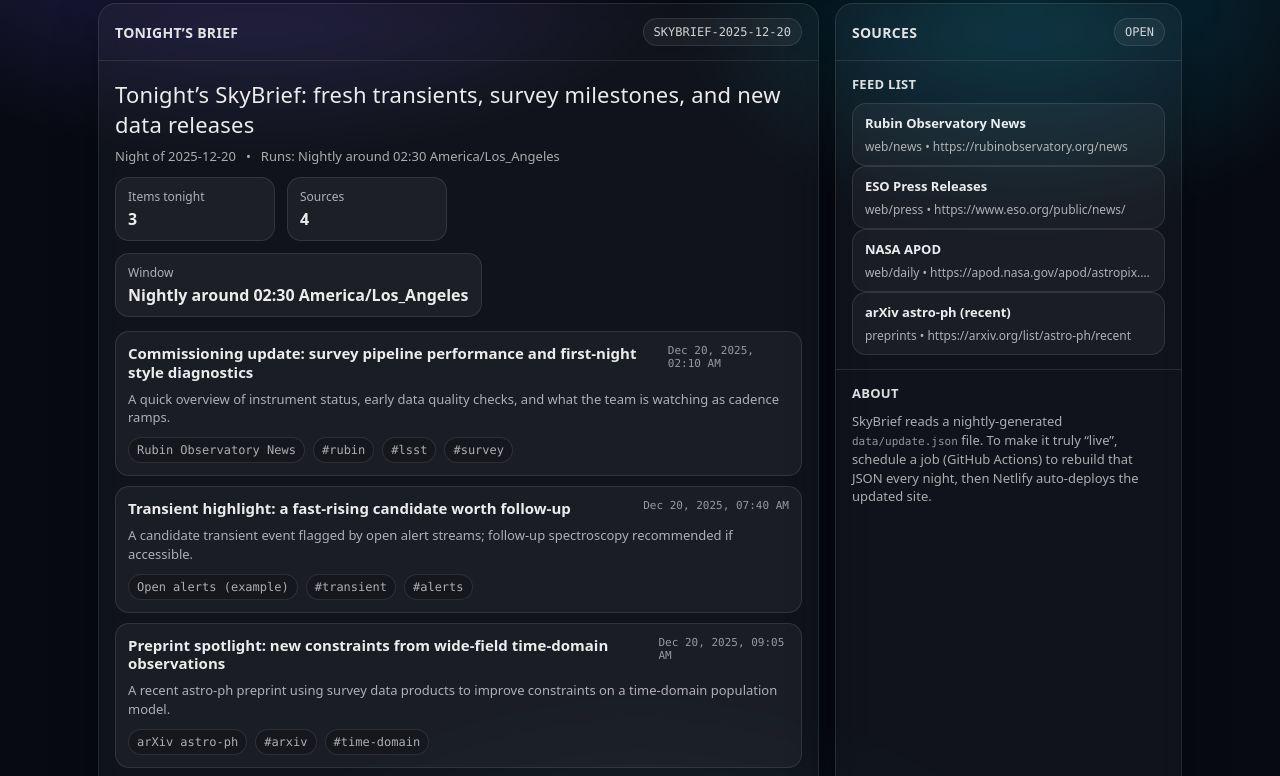
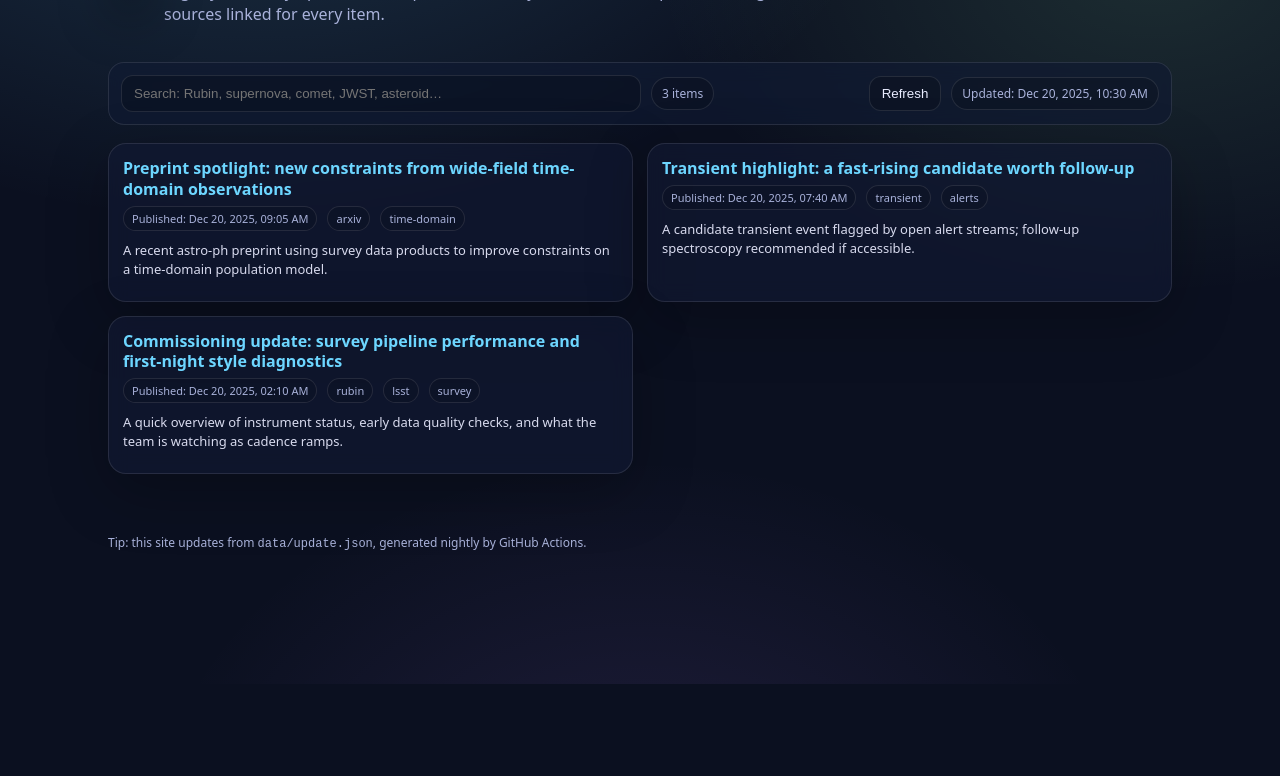
Before and after one commit to alkinderm/SkyBrief, a plain HTML site: page index.html in a window 1280 px wide. Shown: the part 116-892 px from the top of the page. After the commit the page ends 800 px from the top, so only its background shows below. Drawn offline with Linux system fonts and the light colour scheme.

Commit message:
Update index.html

```diff
--- a/index.html
+++ b/index.html
@@ -4,448 +4,322 @@
   <meta charset="utf-8" />
   <meta name="viewport" content="width=device-width,initial-scale=1" />
   <title>SkyBrief</title>
-  <meta name="description" content="Nightly astronomy discovery briefs from open-source observatories." />
+  <meta name="description" content="SkyBrief: nightly discovery updates from open-source observatory feeds." />
 
   <style>
-    :root{
-      --bg: #070A12;
-      --panel: rgba(255,255,255,0.06);
-      --panel2: rgba(255,255,255,0.10);
-      --text: rgba(255,255,255,0.92);
-      --muted: rgba(255,255,255,0.65);
-      --line: rgba(255,255,255,0.10);
-      --accent: #7C5CFF;
-      --accent2:#00D4FF;
-      --good:#41f0a6;
-      --warn:#ffd36e;
-      --bad:#ff6b8b;
-      --radius: 18px;
-      --shadow: 0 18px 45px rgba(0,0,0,0.35);
-      --mono: ui-monospace, SFMono-Regular, Menlo, Monaco, Consolas, "Liberation Mono", "Courier New", monospace;
-      --sans: ui-sans-serif, system-ui, -apple-system, Segoe UI, Roboto, Helvetica, Arial, "Apple Color Emoji","Segoe UI Emoji";
-    }
-    *{box-sizing:border-box}
+    :root { --bg:#0b1020; --panel:#111a33; --ink:#e9ecff; --muted:#a9b2da; --accent:#6dd6ff; --accent2:#9bffb0; --line:rgba(255,255,255,.10); }
+    * { box-sizing:border-box; }
     body{
-      margin:0;
-      font-family: var(--sans);
-      color:var(--text);
+      margin:0; font-family: ui-sans-serif, system-ui, -apple-system, Segoe UI, Roboto, Helvetica, Arial;
+      color:var(--ink);
       background:
-        radial-gradient(900px 500px at 20% 0%, rgba(124,92,255,0.30), transparent 55%),
-        radial-gradient(700px 500px at 80% 10%, rgba(0,212,255,0.22), transparent 50%),
-        radial-gradient(900px 700px at 50% 120%, rgba(65,240,166,0.12), transparent 55%),
+        radial-gradient(1100px 700px at 20% -10%, rgba(109,214,255,.18), transparent 60%),
+        radial-gradient(900px 600px at 90% 10%, rgba(155,255,176,.12), transparent 55%),
+        radial-gradient(900px 700px at 50% 120%, rgba(180,126,255,.12), transparent 55%),
         var(--bg);
       min-height:100vh;
     }
-    a{color:inherit; text-decoration:none}
-    a:hover{text-decoration:underline}
-    .wrap{max-width:1120px; margin:0 auto; padding:28px 18px 60px}
+    a { color: var(--accent); text-decoration:none; }
+    a:hover { text-decoration:underline; }
+
     header{
-      display:flex; gap:14px; align-items:center; justify-content:space-between;
-      padding:14px 16px;
-      border:1px solid var(--line);
-      border-radius: var(--radius);
-      background: linear-gradient(180deg, rgba(255,255,255,0.07), rgba(255,255,255,0.03));
-      box-shadow: var(--shadow);
-      backdrop-filter: blur(10px);
+      padding: 40px 18px 18px;
+      max-width: 1100px;
+      margin: 0 auto;
     }
     .brand{
       display:flex; align-items:center; gap:12px;
-      min-width: 220px;
     }
     .logo{
-      width:38px; height:38px; border-radius: 12px;
-      background: conic-gradient(from 210deg, var(--accent), var(--accent2), var(--good), var(--accent));
-      box-shadow: 0 10px 25px rgba(124,92,255,0.25);
+      width:44px; height:44px; border-radius:14px;
+      background: linear-gradient(135deg, rgba(109,214,255,.9), rgba(155,255,176,.75));
+      box-shadow: 0 20px 50px rgba(0,0,0,.35);
       position:relative;
+      overflow:hidden;
     }
-    .logo:after{
+    .logo:before{
       content:"";
-      position:absolute; inset:7px;
-      border-radius:10px;
-      background: rgba(0,0,0,0.55);
-      border:1px solid rgba(255,255,255,0.12);
+      position:absolute; inset:-40%;
+      background: radial-gradient(circle at 30% 30%, rgba(255,255,255,.85), transparent 40%);
+      transform: rotate(18deg);
     }
-    h1{font-size:18px; margin:0; letter-spacing:0.2px}
-    .tag{margin:2px 0 0; font-size:12px; color:var(--muted)}
-    .controls{
-      display:flex; gap:10px; align-items:center; flex-wrap:wrap; justify-content:flex-end;
+    h1{ margin:0; font-size: 34px; letter-spacing: .2px; }
+    .subtitle{
+      margin-top:10px;
+      color: var(--muted);
+      line-height: 1.45;
+      max-width: 72ch;
+    }
+
+    main{
+      max-width: 1100px;
+      margin: 0 auto;
+      padding: 0 18px 60px;
+    }
+
+    .toolbar{
+      margin-top:18px;
+      display:flex;
+      flex-wrap:wrap;
+      gap:10px;
+      align-items:center;
+      justify-content:space-between;
+      padding: 12px;
+      border: 1px solid var(--line);
+      background: rgba(17,26,51,.70);
+      border-radius: 16px;
+      backdrop-filter: blur(10px);
+    }
+    .left, .right { display:flex; gap:10px; align-items:center; flex-wrap:wrap; }
+    input[type="search"]{
+      width:min(520px, 80vw);
+      padding:10px 12px;
+      border-radius: 12px;
+      border: 1px solid var(--line);
+      background: rgba(0,0,0,.20);
+      color: var(--ink);
+      outline:none;
     }
     .pill{
-      display:flex; gap:8px; align-items:center;
-      padding:9px 12px;
-      border:1px solid var(--line);
+      font-size: 12px;
+      padding: 7px 10px;
       border-radius: 999px;
-      background: rgba(255,255,255,0.04);
-      font-size:13px;
+      border: 1px solid var(--line);
       color: var(--muted);
+      background: rgba(0,0,0,.15);
     }
-    .pill strong{color:var(--text); font-weight:600}
     .btn{
-      padding:9px 12px;
-      border-radius: 999px;
-      border:1px solid var(--line);
-      background: rgba(255,255,255,0.06);
-      color: var(--text);
-      font-size:13px;
       cursor:pointer;
-      transition: transform .08s ease, background .15s ease;
+      border: 1px solid var(--line);
+      background: rgba(0,0,0,.18);
+      color: var(--ink);
+      padding: 9px 12px;
+      border-radius: 12px;
     }
-    .btn:hover{background: rgba(255,255,255,0.10)}
-    .btn:active{transform: translateY(1px)}
+    .btn:hover{ border-color: rgba(109,214,255,.55); }
+
     .grid{
-      margin-top:18px;
+      margin-top: 18px;
       display:grid;
-      grid-template-columns: 1.35fr 0.65fr;
-      gap:16px;
-    }
-    @media (max-width: 960px){
-      .grid{grid-template-columns:1fr}
-      .brand{min-width:auto}
+      grid-template-columns: repeat(12, 1fr);
+      gap: 14px;
     }
     .card{
-      border:1px solid var(--line);
-      border-radius: var(--radius);
-      background: rgba(255,255,255,0.04);
-      box-shadow: var(--shadow);
+      grid-column: span 12;
+      border: 1px solid var(--line);
+      background: rgba(17,26,51,.65);
+      border-radius: 18px;
+      padding: 14px 14px 12px;
       backdrop-filter: blur(10px);
-      overflow:hidden;
+      box-shadow: 0 18px 60px rgba(0,0,0,.25);
     }
-    .card .hd{
-      padding:14px 16px;
-      border-bottom: 1px solid var(--line);
-      display:flex; align-items:center; justify-content:space-between; gap:10px;
+    @media (min-width: 820px){
+      .card { grid-column: span 6; }
     }
-    .card .hd h2{
+
+    .cardTop{
+      display:flex; gap:10px; align-items:flex-start; justify-content:space-between;
+    }
+    .title{
       margin:0;
-      font-size:14px;
-      letter-spacing:0.3px;
-      color: rgba(255,255,255,0.88);
-      text-transform: uppercase;
+      font-size: 16px;
+      line-height: 1.3;
     }
-    .badge{
-      font-family: var(--mono);
-      font-size:12px;
-      padding:6px 10px;
-      border-radius:999px;
-      border:1px solid var(--line);
-      background: rgba(255,255,255,0.05);
-      color: rgba(255,255,255,0.80);
+    .meta{
+      margin-top: 6px;
+      color: var(--muted);
+      font-size: 12px;
+      display:flex; gap:10px; flex-wrap:wrap;
     }
-    .content{padding:14px 16px}
-    .brief-title{
-      font-size:22px; margin:4px 0 8px;
-      letter-spacing: 0.2px;
+    .tag{
+      font-size: 11px;
+      padding: 4px 8px;
+      border-radius: 999px;
+      border: 1px solid var(--line);
+      color: var(--muted);
+      background: rgba(0,0,0,.12);
+      white-space:nowrap;
     }
-    .brief-meta{
+    .summary{
+      margin: 10px 0 0;
+      color: rgba(233,236,255,.92);
+      font-size: 13px;
+      line-height: 1.45;
+    }
+    .links{
+      margin-top: 10px;
       display:flex; gap:10px; flex-wrap:wrap;
-      color: var(--muted); font-size:13px; margin-bottom:12px;
     }
-    .kpi{
-      display:flex; gap:12px; flex-wrap:wrap;
-      margin: 6px 0 14px;
+    .smalllink{
+      font-size: 12px;
+      padding: 7px 10px;
+      border-radius: 12px;
+      border: 1px solid var(--line);
+      background: rgba(0,0,0,.14);
     }
-    .kpi .box{
-      padding:10px 12px;
-      border-radius: 14px;
-      border:1px solid var(--line);
-      background: rgba(255,255,255,0.05);
-      min-width: 160px;
-    }
-    .kpi .label{font-size:12px; color:var(--muted)}
-    .kpi .value{font-size:16px; font-weight:650; margin-top:3px}
-    .items{display:flex; flex-direction:column; gap:10px}
-    .item{
-      padding:12px 12px;
-      border-radius: 14px;
-      border:1px solid var(--line);
-      background: rgba(255,255,255,0.045);
-      transition: background .15s ease, transform .08s ease;
-    }
-    .item:hover{background: rgba(255,255,255,0.07)}
-    .item:active{transform: translateY(1px)}
-    .item .top{
-      display:flex; align-items:flex-start; justify-content:space-between; gap:10px;
-    }
-    .item h3{
-      margin:0;
-      font-size:15px;
-      line-height:1.25;
-    }
-    .item p{
-      margin:8px 0 0;
+
+    footer{
+      max-width:1100px;
+      margin:0 auto;
+      padding: 0 18px 30px;
       color: var(--muted);
-      font-size:13px;
-      line-height:1.45;
-    }
-    .chiprow{
-      margin-top:10px;
-      display:flex; gap:8px; flex-wrap:wrap;
-      color: var(--muted);
-      font-size:12px;
-    }
-    .chip{
-      padding:5px 8px;
-      border-radius:999px;
-      border:1px solid var(--line);
-      background: rgba(0,0,0,0.18);
-      font-family: var(--mono);
-    }
-    .side .content{padding:0}
-    .side section{
-      padding:14px 16px;
-      border-bottom: 1px solid var(--line);
-    }
-    .side section:last-child{border-bottom:none}
-    .side h3{
-      margin:0 0 10px;
-      font-size:13px;
-      letter-spacing:0.3px;
-      text-transform:uppercase;
-      color: rgba(255,255,255,0.86);
-    }
-    .source{
-      display:flex; flex-direction:column; gap:6px;
-      padding:10px 12px;
-      border:1px solid var(--line);
-      border-radius: 14px;
-      background: rgba(255,255,255,0.045);
-    }
-    .source .name{font-weight:650; font-size:13px}
-    .source .url{font-size:12px; color:var(--muted); overflow:hidden; text-overflow:ellipsis; white-space:nowrap}
-    .foot{
-      margin-top:16px;
-      color: rgba(255,255,255,0.55);
-      font-size:12px;
-      display:flex; justify-content:space-between; gap:10px; flex-wrap:wrap;
+      font-size: 12px;
     }
     .error{
-      border:1px solid rgba(255,107,139,0.35);
-      background: rgba(255,107,139,0.10);
-      color: rgba(255,255,255,0.90);
+      border: 1px solid rgba(255,120,120,.35);
+      background: rgba(255,120,120,.08);
+      padding: 12px;
       border-radius: 14px;
-      padding:12px;
-      font-size:13px;
+      color: rgba(255,220,220,.95);
+      margin-top: 16px;
+      white-space: pre-wrap;
     }
-    .tiny{font-family: var(--mono); font-size:11px; color: rgba(255,255,255,0.55)}
   </style>
 </head>
 
 <body>
-  <div class="wrap">
-    <header>
-      <div class="brand">
-        <div class="logo" aria-hidden="true"></div>
-        <div>
-          <h1>SkyBrief</h1>
-          <div class="tag">Nightly discovery briefs from open sources</div>
+  <header>
+    <div class="brand">
+      <div class="logo" aria-hidden="true"></div>
+      <div>
+        <h1>SkyBrief</h1>
+        <div class="subtitle">
+          Nightly discovery updates from open observatory feeds. Built for quick scanning, with sources linked for every item.
         </div>
       </div>
+    </div>
+  </header>
 
-      <div class="controls">
-        <div class="pill">Last updated: <strong id="lastUpdated">—</strong></div>
-        <button class="btn" id="refreshBtn" type="button">Refresh</button>
-        <a class="btn" href="data/update.json" target="_blank" rel="noopener">View JSON</a>
+  <main>
+    <div class="toolbar">
+      <div class="left">
+        <input id="q" type="search" placeholder="Search: Rubin, supernova, comet, JWST, asteroid…" autocomplete="off" />
+        <span class="pill" id="statusPill">Loading…</span>
       </div>
-    </header>
+      <div class="right">
+        <button class="btn" id="refreshBtn">Refresh</button>
+        <span class="pill" id="updatedAtPill">—</span>
+      </div>
+    </div>
 
-    <div class="grid">
-      <main class="card">
-        <div class="hd">
-          <h2>Tonight’s Brief</h2>
-          <span class="badge" id="briefId">SKYBRIEF</span>
-        </div>
+    <div id="error" class="error" style="display:none;"></div>
+    <div id="grid" class="grid" aria-live="polite"></div>
+  </main>
 
-        <div class="content">
-          <div class="brief-title" id="headline">Loading…</div>
-
-          <div class="brief-meta">
-            <span id="dateLine">—</span>
-            <span>•</span>
-            <span id="windowLine">—</span>
-          </div>
-
-          <div class="kpi" id="kpis"></div>
-
-          <div class="items" id="items"></div>
-
-          <div class="foot">
-            <span>Built for quick, source-linked summaries.</span>
-            <span class="tiny" id="buildNote">—</span>
-          </div>
-
-          <div id="errorBox" style="margin-top:12px; display:none;" class="error"></div>
-        </div>
-      </main>
-
-      <aside class="card side">
-        <div class="hd">
-          <h2>Sources</h2>
-          <span class="badge">OPEN</span>
-        </div>
-
-        <div class="content">
-          <section>
-            <h3>Feed list</h3>
-            <div id="sources"></div>
-          </section>
-
-          <section>
-            <h3>About</h3>
-            <div style="color: var(--muted); font-size: 13px; line-height: 1.45;">
-              SkyBrief reads a nightly-generated <span class="tiny">data/update.json</span> file.
-              To make it truly “live”, schedule a job (GitHub Actions) to rebuild that JSON every night,
-              then Netlify auto-deploys the updated site.
-            </div>
-          </section>
-        </div>
-      </aside>
-    </div>
-  </div>
+  <footer>
+    Tip: this site updates from <code>data/update.json</code>, generated nightly by GitHub Actions.
+  </footer>
 
 <script>
-  const UPDATE_URL = "data/update.json";
+  const grid = document.getElementById("grid");
+  const q = document.getElementById("q");
+  const statusPill = document.getElementById("statusPill");
+  const updatedAtPill = document.getElementById("updatedAtPill");
+  const errorBox = document.getElementById("error");
+  const refreshBtn = document.getElementById("refreshBtn");
 
-  const $ = (id) => document.getElementById(id);
+  let DATA = null;
 
-  function fmtDate(iso){
-    try{
+  function fmtDate(iso) {
+    try {
       const d = new Date(iso);
       return d.toLocaleString(undefined, { year:"numeric", month:"short", day:"2-digit", hour:"2-digit", minute:"2-digit" });
-    }catch(e){ return iso; }
+    } catch { return iso; }
   }
 
-  function safeText(v, fallback="—"){
-    if (v === null || v === undefined) return fallback;
-    if (typeof v !== "string") return String(v);
-    return v.trim() || fallback;
-  }
+  function normalize(s){ return (s || "").toLowerCase(); }
 
-  function setError(msg){
-    const box = $("errorBox");
-    box.style.display = "block";
-    box.textContent = msg;
-  }
+  function render(items) {
+    grid.innerHTML = "";
+    if (!items.length) {
+      grid.innerHTML = `<div class="card"><p class="summary">No items match your search.</p></div>`;
+      return;
+    }
 
-  function clearError(){
-    const box = $("errorBox");
-    box.style.display = "none";
-    box.textContent = "";
-  }
+    for (const it of items) {
+      const tags = (it.tags || []).slice(0, 6);
+      const src = it.source || {};
+      const title = it.title || "Untitled update";
+      const when = it.published_at ? fmtDate(it.published_at) : "—";
+      const summary = it.summary || it.description || "";
+      const link = it.url || src.url || "#";
 
-  function renderKpis(update){
-    const kpis = $("kpis");
-    kpis.innerHTML = "";
-
-    const cards = [
-      { label: "Items tonight", value: update.items?.length ?? 0 },
-      { label: "Sources", value: update.sources?.length ?? 0 },
-      { label: "Window", value: safeText(update.window_local, "Nightly") }
-    ];
-
-    for (const c of cards){
-      const el = document.createElement("div");
-      el.className = "box";
-      el.innerHTML = `<div class="label">${c.label}</div><div class="value">${c.value}</div>`;
-      kpis.appendChild(el);
+      const card = document.createElement("div");
+      card.className = "card";
+      card.innerHTML = `
+        <div class="cardTop">
+          <div>
+            <h3 class="title"><a href="${link}" target="_blank" rel="noopener">${escapeHtml(title)}</a></h3>
+            <div class="meta">
+              <span class="tag">Published: ${escapeHtml(when)}</span>
+              ${src.name ? `<span class="tag">Source: ${escapeHtml(src.name)}</span>` : ""}
+              ${src.type ? `<span class="tag">${escapeHtml(src.type)}</span>` : ""}
+              ${tags.map(t => `<span class="tag">${escapeHtml(t)}</span>`).join("")}
+            </div>
+          </div>
+        </div>
+        ${summary ? `<p class="summary">${escapeHtml(summary)}</p>` : ""}
+        <div class="links">
+          ${it.url ? `<a class="smalllink" href="${it.url}" target="_blank" rel="noopener">Open item</a>` : ""}
+          ${src.url ? `<a class="smalllink" href="${src.url}" target="_blank" rel="noopener">Source homepage</a>` : ""}
+        </div>
+      `;
+      grid.appendChild(card);
     }
   }
 
-  function renderItems(items){
-    const wrap = $("items");
-    wrap.innerHTML = "";
+  function escapeHtml(str) {
+    return String(str).replace(/[&<>"']/g, (m) => ({
+      "&":"&amp;", "<":"&lt;", ">":"&gt;", '"':"&quot;", "'":"&#039;"
+    }[m]));
+  }
 
-    if (!items || items.length === 0){
-      const empty = document.createElement("div");
-      empty.className = "item";
-      empty.innerHTML = `<h3>No items found</h3><p>The updater may not have run yet. Check back tomorrow night.</p>`;
-      wrap.appendChild(empty);
-      return;
-    }
+  function filterItems(term) {
+    if (!DATA) return [];
+    const t = normalize(term);
+    if (!t) return DATA.items;
 
-    for (const it of items){
-      const card = document.createElement("div");
-      card.className = "item";
+    return DATA.items.filter(it => {
+      const hay = [
+        it.title, it.summary, it.description,
+        (it.tags || []).join(" "),
+        it.source?.name, it.source?.type
+      ].join(" ");
+      return normalize(hay).includes(t);
+    });
+  }
 
-      const title = safeText(it.title, "Untitled update");
-      const summary = safeText(it.summary, "");
-      const link = safeText(it.link, "");
-      const source = safeText(it.source, "Unknown source");
-      const published = it.published_at ? fmtDate(it.published_at) : "—";
-      const tags = Array.isArray(it.tags) ? it.tags : [];
+  async function load() {
+    errorBox.style.display = "none";
+    statusPill.textContent = "Loading…";
+    try {
+      const bust = `?v=${Date.now()}`; // cache-bust for Netlify/browser
+      const res = await fetch(`data/update.json${bust}`, { cache: "no-store" });
+      if (!res.ok) throw new Error(`Failed to load data/update.json (HTTP ${res.status})`);
+      DATA = await res.json();
 
-      card.innerHTML = `
-        <div class="top">
-          <div style="min-width:0;">
-            <h3>${link ? `<a href="${link}" target="_blank" rel="noopener">${title}</a>` : title}</h3>
-          </div>
-          <div class="tiny" title="Published">${published}</div>
-        </div>
-        ${summary ? `<p>${summary}</p>` : ""}
-        <div class="chiprow">
-          <span class="chip">${source}</span>
-          ${tags.slice(0,4).map(t => `<span class="chip">#${t}</span>`).join("")}
-        </div>
-      `;
-      wrap.appendChild(card);
+      const count = (DATA.items || []).length;
+      statusPill.textContent = `${count} items`;
+      updatedAtPill.textContent = DATA.generated_at ? `Updated: ${fmtDate(DATA.generated_at)}` : "Updated: —";
+
+      DATA.items.sort((a,b) => (b.published_at || "").localeCompare(a.published_at || ""));
+      render(filterItems(q.value));
+    } catch (e) {
+      statusPill.textContent = "Error";
+      errorBox.style.display = "block";
+      errorBox.textContent =
+        "SkyBrief couldn't load its nightly update feed.\n\n" +
+        "Common fixes:\n" +
+        "• Ensure data/update.json exists in the repo.\n" +
+        "• Ensure Netlify deploy is pointing at the correct branch.\n\n" +
+        `Error: ${e.message}`;
     }
   }
 
-  function renderSources(sources){
-    const wrap = $("sources");
-    wrap.innerHTML = "";
+  q.addEventListener("input", () => render(filterItems(q.value)));
+  refreshBtn.addEventListener("click", load);
 
-    if (!sources || sources.length === 0){
-      wrap.innerHTML = `<div class="source"><div class="name">No sources configured</div><div class="url">Add sources in data/update.json</div></div>`;
-      return;
-    }
-
-    for (const s of sources){
-      const div = document.createElement("div");
-      div.className = "source";
-      const name = safeText(s.name, "Source");
-      const url = safeText(s.url, "");
-      const kind = safeText(s.kind, "feed");
-      div.innerHTML = `
-        <div class="name">${url ? `<a href="${url}" target="_blank" rel="noopener">${name}</a>` : name}</div>
-        <div class="url">${kind}${url ? ` • ${url}` : ""}</div>
-      `;
-      wrap.appendChild(div);
-    }
-  }
-
-  async function loadUpdate(){
-    clearError();
-
-    // cache-bust so "Refresh" fetches the newest JSON
-    const bust = `?t=${Date.now()}`;
-
-    const res = await fetch(UPDATE_URL + bust, { cache: "no-store" });
-    if (!res.ok) throw new Error(`Could not load ${UPDATE_URL} (HTTP ${res.status})`);
-    const update = await res.json();
-
-    $("headline").textContent = safeText(update.headline, "SkyBrief nightly brief");
-    $("briefId").textContent = safeText(update.brief_id, "SKYBRIEF");
-    $("lastUpdated").textContent = update.generated_at ? fmtDate(update.generated_at) : "—";
-    $("dateLine").textContent = update.night_of ? `Night of ${safeText(update.night_of)}` : "Nightly";
-    $("windowLine").textContent = update.window_local ? `Runs: ${safeText(update.window_local)}` : "Runs nightly";
-    $("buildNote").textContent = update.generator ? `Generator: ${safeText(update.generator)}` : "";
-
-    renderKpis(update);
-    renderItems(update.items);
-    renderSources(update.sources);
-
-    return update;
-  }
-
-  $("refreshBtn").addEventListener("click", async () => {
-    $("refreshBtn").textContent = "Refreshing…";
-    try{ await loadUpdate(); }
-    catch(e){ setError(e.message || String(e)); }
-    finally{ $("refreshBtn").textContent = "Refresh"; }
-  });
-
-  // Initial load
-  loadUpdate().catch(e => setError(e.message || String(e)));
+  load();
 </script>
 </body>
 </html>
```
